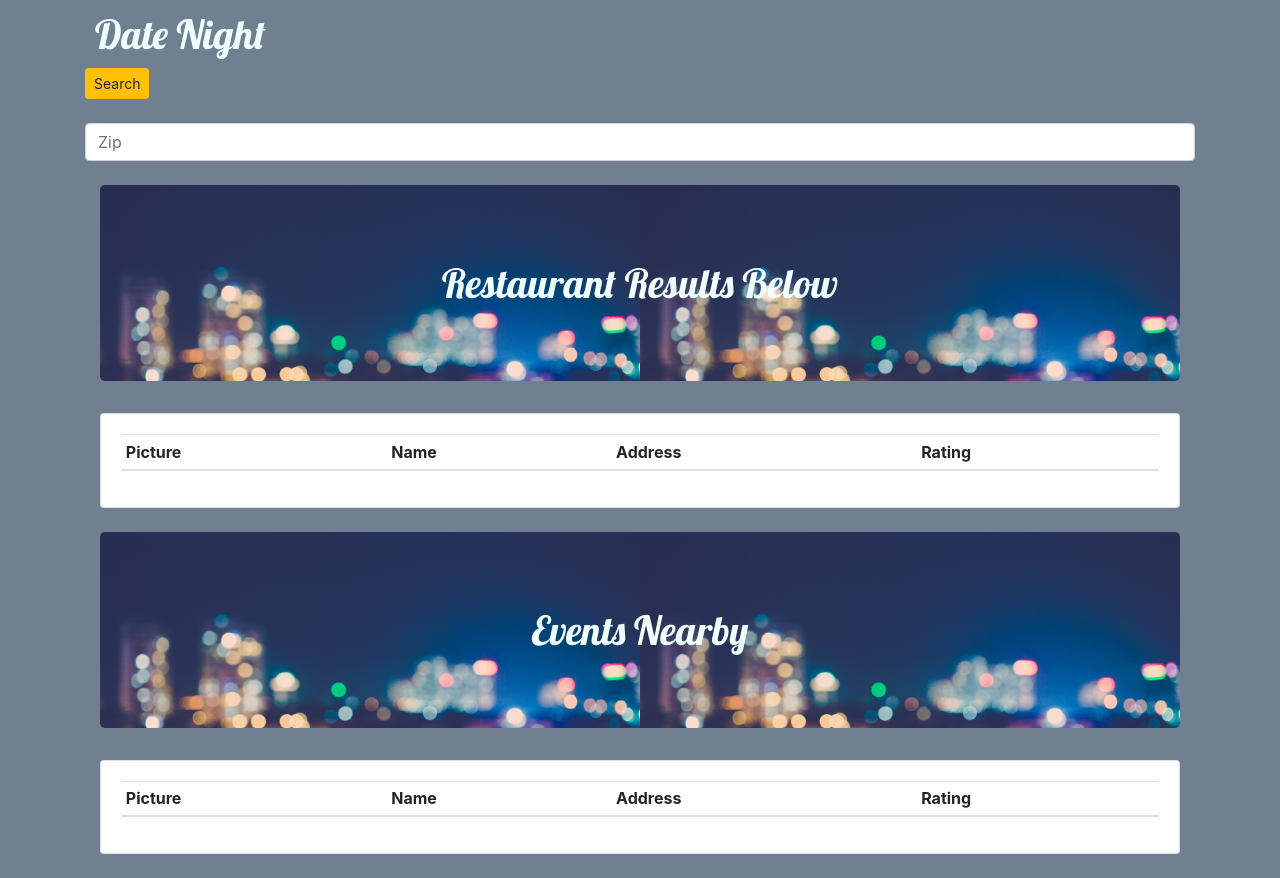
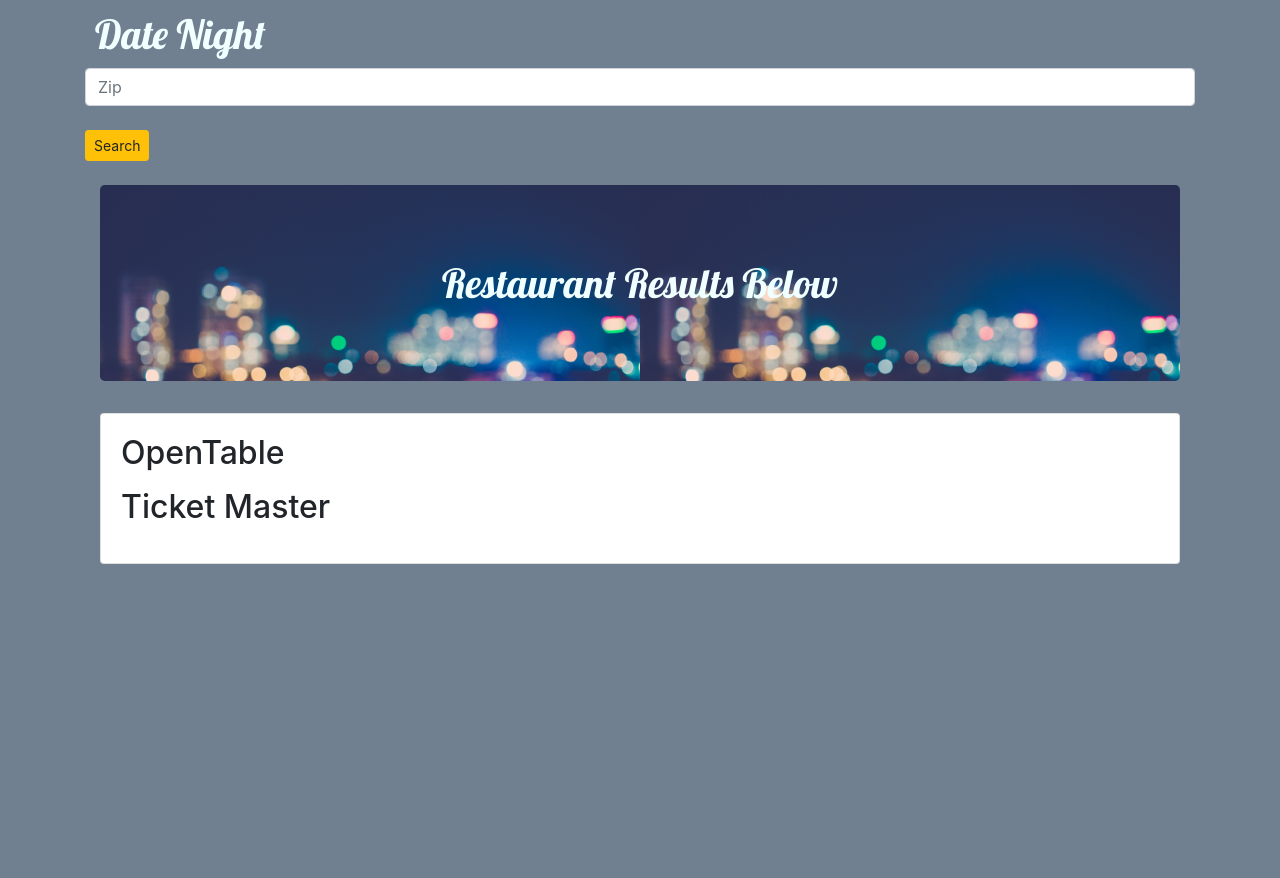
Before and after one commit to FrankeyDee/ApiProject, a plain HTML site: page index.html in a window 1280 px wide. After the commit the page ends 800 px from the top, so only its background shows below. Drawn offline with nearby package versions, Linux system fonts and the light colour scheme; a web font is replaced by a local one.

Commit message:
added results panel, cleaned up unneeded objects

```diff
--- a/index.html
+++ b/index.html
@@ -34,11 +34,10 @@
   <div class="container">
     <h1 class="title">Date Night</h1>
     <!-- Search form -->
-    <button type="button" id="zip-code-button" class="opentable-button btn btn-secondary btn-sm btn-warning">Search</button>
-    <br>
-    <br>
     <div class="opentable active-pink-3 active-pink-4 mb-4">
       <input class="form-control" id="zip-code-input" type="text" placeholder="Zip" aria-label="Search">
+      <br>
+      <button type="button" id="zip-code-button" class="opentable-button btn btn-secondary btn-sm btn-warning">Search</button>
     </div>
     <div class="container">
     <!-- Jumbotron -->
@@ -47,52 +46,35 @@
     </div>
     <div class="row">
     <div class="col-md-12">
-    <!--Display results-->
+<!-- Jumbotron -->
+  <div class="row">
+    <div class="col-md-12">
       <div class="card mb-4">
         <div class="card-body">
-      <table class="table table-sm table-hover" id='employee-table'>
-        <thead>
-          <tr>
-            <th scope="col" id="pic">Picture</th>
-            <th scope="col" id="name">Name</th>
-            <th scope="col" id="address">Address</th>
-            <th scope="col" id="rating">Rating</th>
-          </tr>
-        </thead>
-      <tbody>
-      </tbody>
-      </table>
+          <div class="form-group">
+            <div id="open-table">
+              <h2>OpenTable</h2>
             </div>
           </div>
+
+          <div class="form-group">
+            <div class="form-group">
+              <div id="ticket-master">
+                  <h2>Ticket Master</h2>
+
+
               </div>
             </div>
-    <!-- Jumbotron -->
-    <div class="jumbotron" style="color: white">
-      <h1 class="text-center title">Events Nearby</h1>
-    </div>
-    <div class="row">
-        <div class="col-md-12">
-        <!--Display results-->
-        <div class="card mb-4">
-        <div class="card-body">
-          <table class="table table-sm table-hover" id='employee-table'>
-            <thead>
-              <tr>
-                <th scope="col" id="pic">Picture</th>
-                <th scope="col" id="name">Name</th>
-                <th scope="col" id="address">Address</th>
-                <th scope="col" id="rating">Rating</th>
-              </tr>
-            </thead>
-          <tbody>
-          </tbody>
-          </table>
-        </div>
+          </div>             </div>
+
+
+
           </div>
         </div>
       </div>
     </div>
 
+  </div>
       <script src="assets/javascript/app.js"></script>
 
 </body>
```
Lines whose indentation alone changed are shown as unchanged.
